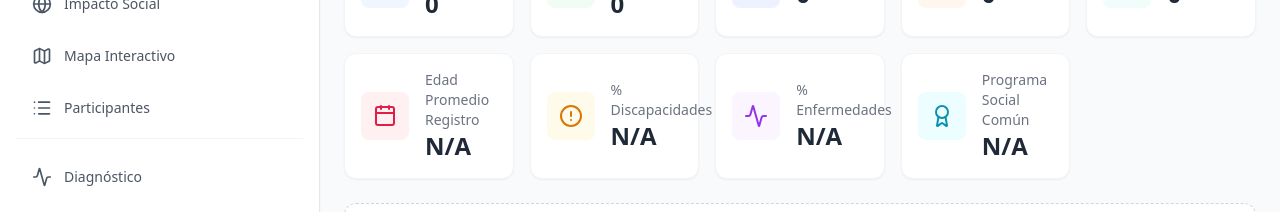
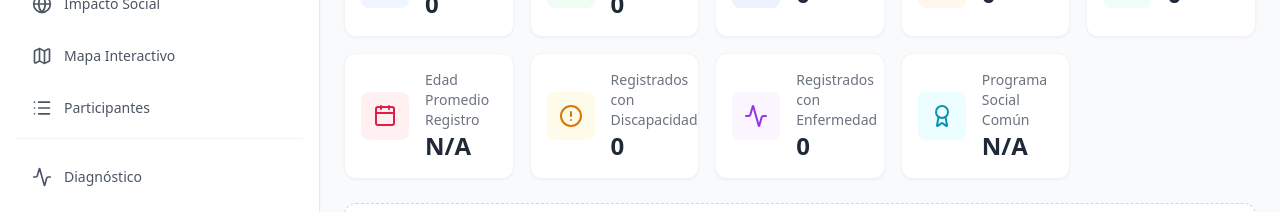
Before and after one commit to WtonFox/monitoreo-14-24, a React (Vite) app: page /#/estadisticas in a window 1280 px wide. Both pictures are taken after a click on the button "PAUSAR". Shown: the part 235-447 px from the top of the page. Built offline with nearby package versions, Linux system fonts and the light colour scheme; no server answers.

Commit message:
fix(dashboard): replace misleading % with raw count for discapacidades/enfermedades
- Change '100.0% (X con dato)' to just 'X' for Discapacidades
- Same for Enfermedades
- Update labels to 'Registrados con Discapacidad' / 'Registrados con Enfermedad'

```diff
--- a/components/StatsCards.tsx
+++ b/components/StatsCards.tsx
@@ -1,7 +1,7 @@
 import React from 'react';
 import { Users, UserCheck, MapPin, Building2, Map, Calendar, AlertCircle, Activity, Award } from 'lucide-react';
 import { Participant } from '../types';
-import { formatNumber, formatPercentage } from '../utils/formatters';
+import { formatNumber } from '../utils/formatters';
 
 interface StatsCardsProps {
   data: Participant[];
@@ -28,23 +28,19 @@ export const StatsCards: React.FC<StatsCardsProps> = ({ data, totalItems }) => {
     ? (validEdadRegistro.reduce((acc, p) => acc + p.edadRegistro, 0) / validEdadRegistro.length).toFixed(1)
     : 'N/A';
 
-  // 2. % Discapacidades — sobre universo con dato (excluye N/A/N/D/null)
+  // 2. Registrados con discapacidad — universo con dato (excluye N/A/N/D/null)
   const withDiscapacidadData = data.filter(p =>
     p.discapacidades !== null && p.discapacidades !== 'N/D' && p.discapacidades !== 'N/A'
   );
   const discapacitados = withDiscapacidadData.filter(p => p.discapacidades !== 'Ninguna');
-  const pctDiscapacidades = withDiscapacidadData.length > 0
-    ? formatPercentage((discapacitados.length / withDiscapacidadData.length) * 100) + ` (${formatNumber(withDiscapacidadData.length)} con dato)`
-    : 'N/A';
+  const discapacitadosCount = discapacitados.length;
 
-  // 3. % Enfermedades — sobre universo con dato
+  // 3. Registrados con enfermedad — universo con dato
   const withEnfermedadesData = data.filter(p =>
     p.enfermedades !== null && p.enfermedades !== 'N/D' && p.enfermedades !== 'N/A'
   );
   const enfermos = withEnfermedadesData.filter(p => p.enfermedades !== 'Ninguna');
-  const pctEnfermedades = withEnfermedadesData.length > 0
-    ? formatPercentage((enfermos.length / withEnfermedadesData.length) * 100) + ` (${formatNumber(withEnfermedadesData.length)} con dato)`
-    : 'N/A';
+  const enfermosCount = enfermos.length;
 
   // 4. Programas Sociales — más común entre quienes tienen dato
   const programasCounts: Record<string, number> = {};
@@ -125,8 +121,8 @@ export const StatsCards: React.FC<StatsCardsProps> = ({ data, totalItems }) => {
           <AlertCircle size={24} />
         </div>
         <div>
-          <p className="text-sm text-gray-500 font-medium">% Discapacidades</p>
-          <h3 className="text-2xl font-bold text-gray-800">{pctDiscapacidades}</h3>
+          <p className="text-sm text-gray-500 font-medium">Registrados con Discapacidad</p>
+          <h3 className="text-2xl font-bold text-gray-800">{formatNumber(discapacitadosCount)}</h3>
         </div>
       </div>
 
@@ -135,8 +131,8 @@ export const StatsCards: React.FC<StatsCardsProps> = ({ data, totalItems }) => {
           <Activity size={24} />
         </div>
         <div>
-          <p className="text-sm text-gray-500 font-medium">% Enfermedades</p>
-          <h3 className="text-2xl font-bold text-gray-800">{pctEnfermedades}</h3>
+          <p className="text-sm text-gray-500 font-medium">Registrados con Enfermedad</p>
+          <h3 className="text-2xl font-bold text-gray-800">{formatNumber(enfermosCount)}</h3>
         </div>
       </div>
 
```
